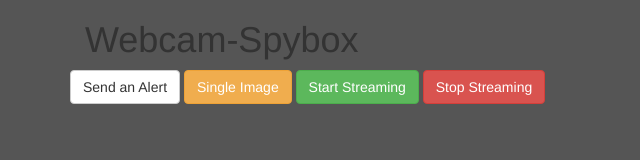
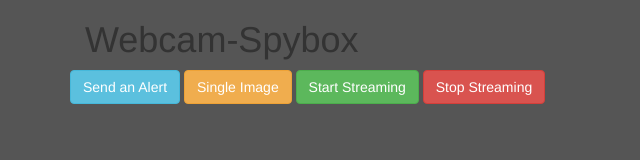
Before and after one commit to benlipp/node-camspy, a website: page index.html in a window 1280 px wide. Shown: the whole page, without its empty margins (0-640 px from the left). Drawn offline with nearby package versions, Linux system fonts and the light colour scheme; no server answers.

Commit message:
Completed with no bugs...

```diff
--- a/index.html
+++ b/index.html
@@ -16,7 +16,7 @@
 <h1>Webcam-Spybox</h1>
 
 <div class="row">
-  <button id="alert" onclick="alert()" class="btn btn-default">Send an Alert</button>
+  <button id="alert" onclick="alert()" class="btn btn-info">Send an Alert</button>
   <button id="single" onclick="single()" class="btn btn-warning">Single Image</button>
   <button id="start" onclick="start()" class="btn btn-success">Start Streaming</button>
   <button id="stop" onclick="stop()" class="btn btn-danger">Stop Streaming</button>
```
